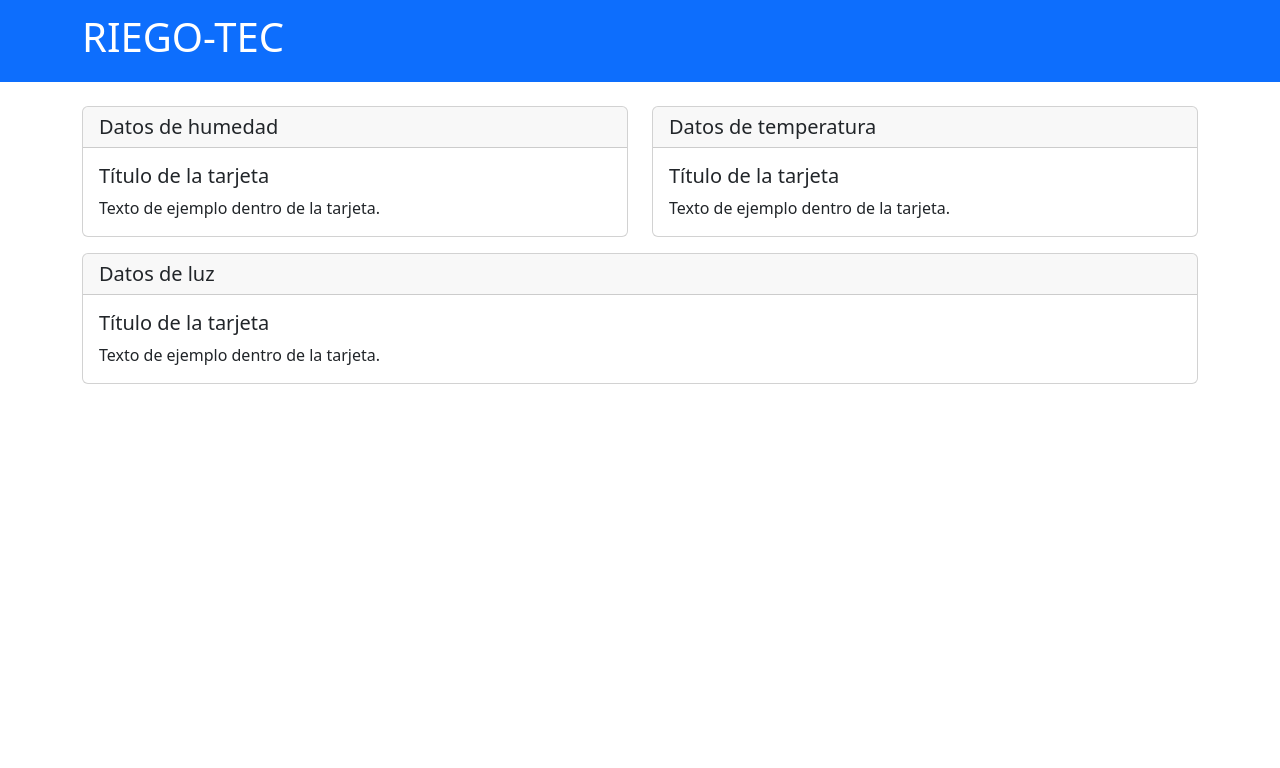
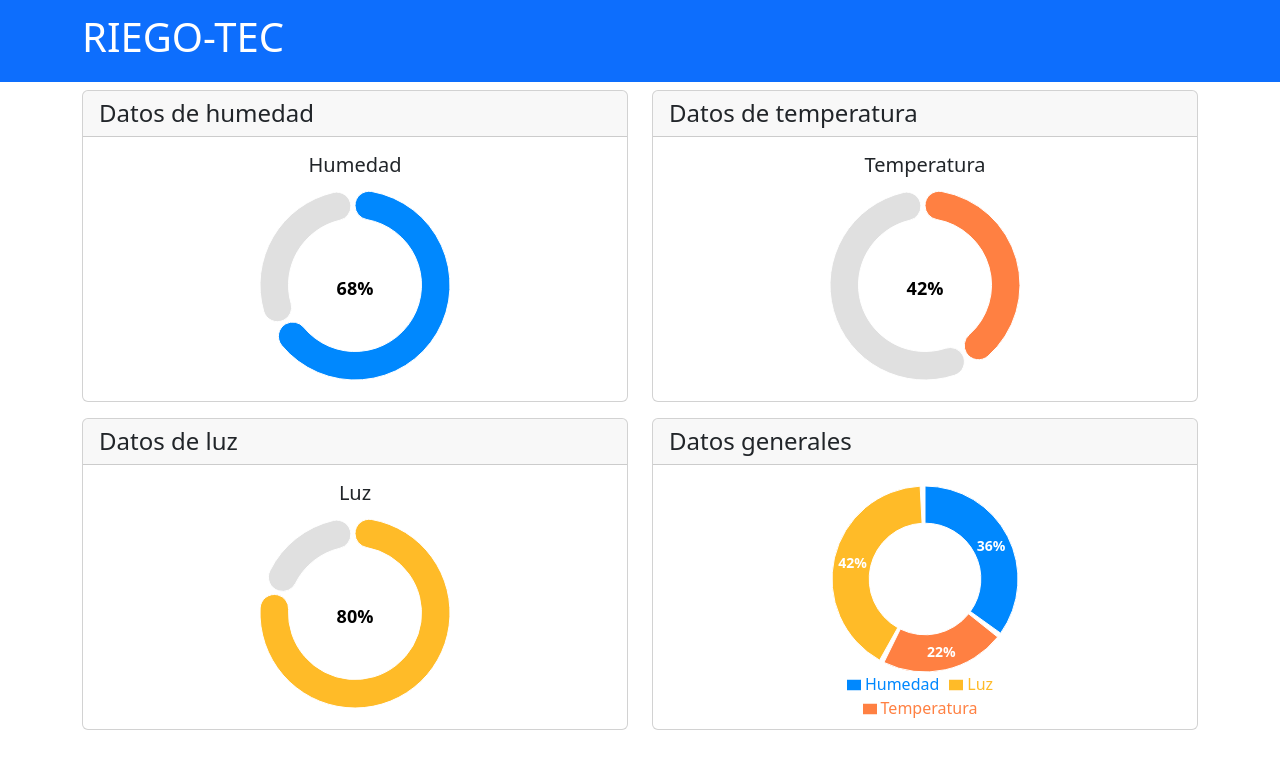
Before and after one commit to jguillen11/RiegoTEC, a React (Vite) app: page / in a window 1280 px wide. Shown: the top 768 px of the page. Built offline with nearby package versions, Linux system fonts and the light colour scheme.

Commit message:
add graficas

```diff
--- a/package.json
+++ b/package.json
@@ -13,7 +13,8 @@
     "bootstrap": "^5.3.8",
     "react": "^19.1.1",
     "react-bootstrap": "^2.10.10",
-    "react-dom": "^19.1.1"
+    "react-dom": "^19.1.1",
+    "recharts": "^3.3.0"
   },
   "devDependencies": {
     "@eslint/js": "^9.36.0",
--- a/src/components/Cards.jsx
+++ b/src/components/Cards.jsx
@@ -1,21 +1,96 @@
 import Card from 'react-bootstrap/Card';
+import SensorPieChart from './SensorPieChart';
+import { PieChart, Pie, Cell, Legend } from 'recharts';
 
-function WithHeaderStyledExample({
-    header = '',
-    title = 'Título de la tarjeta',
-    text = 'Texto de ejemplo dentro de la tarjeta.',
-}) {
+function Cards({ header = '' }) {
+    // Datos base para los sensores
+    const sensorData = {
+        humedad: { name: 'Humedad', value: 68, color: '#0088FE' },
+        temperatura: { name: 'Temperatura', value: 42, color: '#FF8042' },
+        luz: { name: 'Luz', value: 80, color: '#FFBB28' },
+    };
+
+    if (header !== 'Datos generales') {
+        const { name, value, color } =
+            sensorData[
+            header === 'Datos de humedad'
+                ? 'humedad'
+                : header === 'Datos de temperatura'
+                    ? 'temperatura'
+                    : 'luz'
+            ];
+
+        return (
+            <Card>
+                <Card.Header as="h4">{header}</Card.Header>
+                <Card.Body
+                    style={{
+                        display: 'flex',
+                        justifyContent: 'center',
+                        alignItems: 'center',
+                    }}
+                >
+                    <SensorPieChart title={name} value={value} color={color} />
+                </Card.Body>
+            </Card>
+        );
+    }
+
+    const generalData = Object.values(sensorData);
+
+    const renderCustomizedLabel = ({ cx, cy, midAngle, innerRadius, outerRadius, percent }) => {
+        const RADIAN = Math.PI / 180;
+        const radius = innerRadius + (outerRadius - innerRadius) * 0.5;
+        const x = cx + radius * Math.cos(-midAngle * RADIAN);
+        const y = cy + radius * Math.sin(-midAngle * RADIAN);
+
+        return (
+            <text
+                x={x}
+                y={y}
+                fill="#fff"
+                textAnchor="middle"
+                dominantBaseline="central"
+                fontSize={14}
+                fontWeight="bold"
+            >
+                {`${(percent * 100).toFixed(0)}%`}
+            </text>
+        );
+    };
+
     return (
         <Card>
-            <Card.Header as="h5">{header}</Card.Header>
-            <Card.Body>
-                <Card.Title>{title}</Card.Title>
-                <Card.Text>
-                    {text}
-                </Card.Text>
+            <Card.Header as="h4">{header}</Card.Header>
+            <Card.Body
+                style={{
+                    display: 'flex',
+                    justifyContent: 'center',
+                    flexDirection: 'column',
+                    alignItems: 'center',
+                }}
+            >
+                <PieChart width={220} height={232}>
+                    <Pie
+                        data={generalData}
+                        dataKey="value"
+                        innerRadius="60%"
+                        outerRadius="100%"
+                        paddingAngle={3}
+                        startAngle={90}
+                        endAngle={-270}
+                        label={renderCustomizedLabel}
+                        labelLine={false}
+                    >
+                        {generalData.map((entry, index) => (
+                            <Cell key={`cell-${index}`} fill={entry.color} />
+                        ))}
+                    </Pie>
+                    <Legend verticalAlign="bottom" height={36} />
+                </PieChart>
             </Card.Body>
         </Card>
     );
 }
 
-export default WithHeaderStyledExample;
+export default Cards;
--- a/src/components/Layout.jsx
+++ b/src/components/Layout.jsx
@@ -5,7 +5,7 @@ import Cards from '../components/Cards'
 
 function AutoLayoutExample() {
     return (
-        <Container style={{marginTop: '1.5rem'}}>
+        <Container style={{marginTop: '0.5rem'}}>
             <Row style={{gap:'1', marginBottom: '1rem'}}>
                 <Col>
                     <Cards header='Datos de humedad'/>
@@ -18,6 +18,9 @@ function AutoLayoutExample() {
                 <Col>
                     <Cards header='Datos de luz'/>
                 </Col>
+                <Col>
+                    <Cards header='Datos generales'/>
+                </Col>
             </Row>
         </Container>
     );
--- /dev/null
+++ b/src/components/SensorPieChart.jsx
@@ -0,0 +1,40 @@
+import { PieChart, Pie, Cell } from 'recharts';
+
+function SensorPieChart({ title, value, color }) {
+    const data = [
+        { name: title, value },
+        { name: 'Resto', value: 100 - value },
+    ];
+
+    return (
+        <div style={{ textAlign: 'center' }}>
+            <h5>{title}</h5>
+            <PieChart width={200} height={200}>
+                <Pie
+                    data={data}
+                    dataKey="value"
+                    innerRadius="70%"
+                    outerRadius="100%"
+                    paddingAngle={3}
+                    cornerRadius={50}
+                    startAngle={90}
+                    endAngle={-270}
+                >
+                    <Cell fill={color} />
+                    <Cell fill="#e0e0e0" />
+                </Pie>
+                <text
+                    x={100}
+                    y={105}
+                    textAnchor="middle"
+                    dominantBaseline="middle"
+                    style={{ fontSize: '18px', fontWeight: 'bold' }}
+                >
+                    {value}%
+                </text>
+            </PieChart>
+        </div>
+    );
+}
+
+export default SensorPieChart;
```
Also changed, not shown: src/components/SensorDashboard.jsx (added, +28 -0 lines), src/imgs/riegoLogo.png (added), 1 other file (tests, documents, lock files or other folders).
